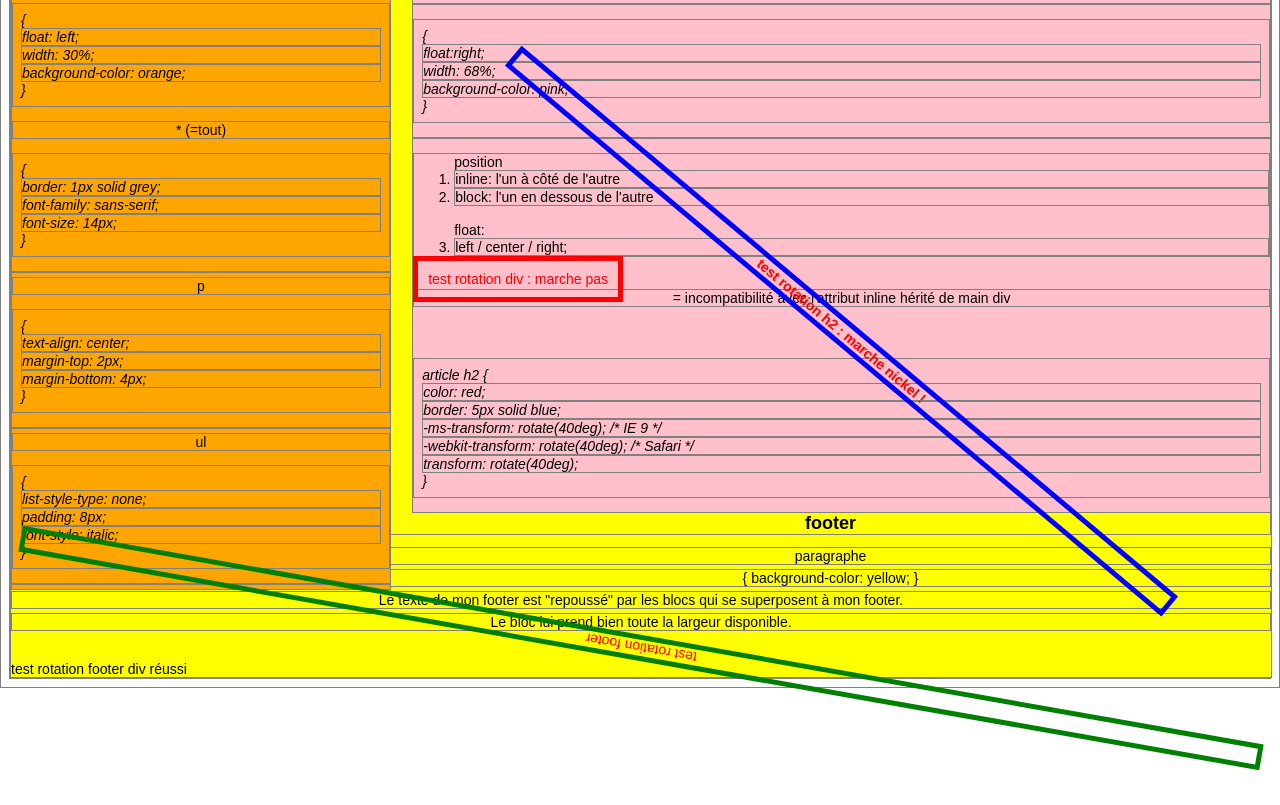
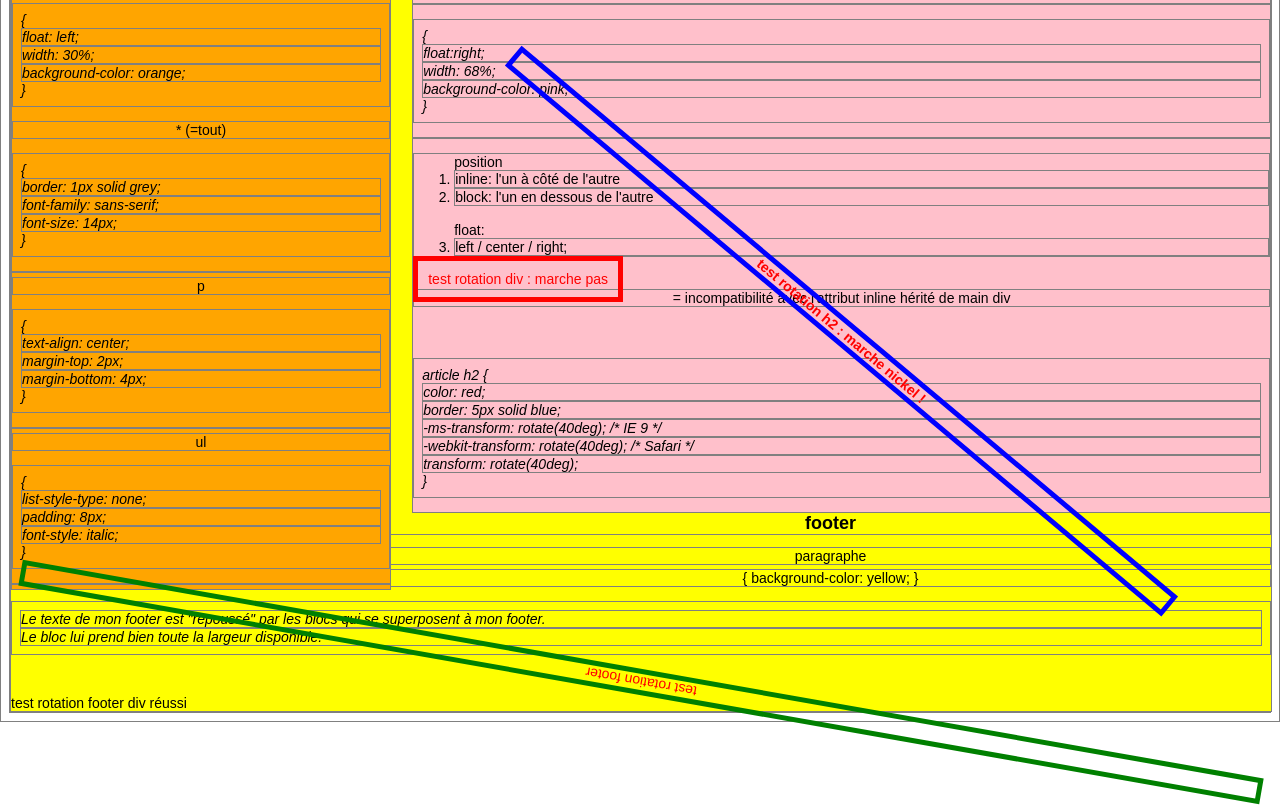
Before and after one commit to LaureBre/3.2_JeuDesBoites, a plain HTML site: page index.html in a window 1280 px wide. Shown: the part 654-1459 px from the top of the page. Before the commit the page ends 1425 px from the top, so only its background shows below. Drawn offline with Linux system fonts and the light colour scheme.

Commit message:
Ajout Readme

```diff
--- a/index.html
+++ b/index.html
@@ -143,8 +143,10 @@
 
 			<p>{ background-color: yellow; }</p>
 
-			<p>Le texte de mon footer est "repoussé" par les blocs qui se superposent à mon footer.</p>
-			<p>Le bloc lui prend bien toute la largeur disponible.</p>
+			<ul>
+				<li>Le texte de mon footer est "repoussé" par les blocs qui se superposent à mon footer.</li>
+				<li>Le bloc lui prend bien toute la largeur disponible.</li>
+			</ul>
 
 			<div>test rotation footer</div>
 			test rotation footer div réussi
```
Also changed, not shown: 1 other file.
